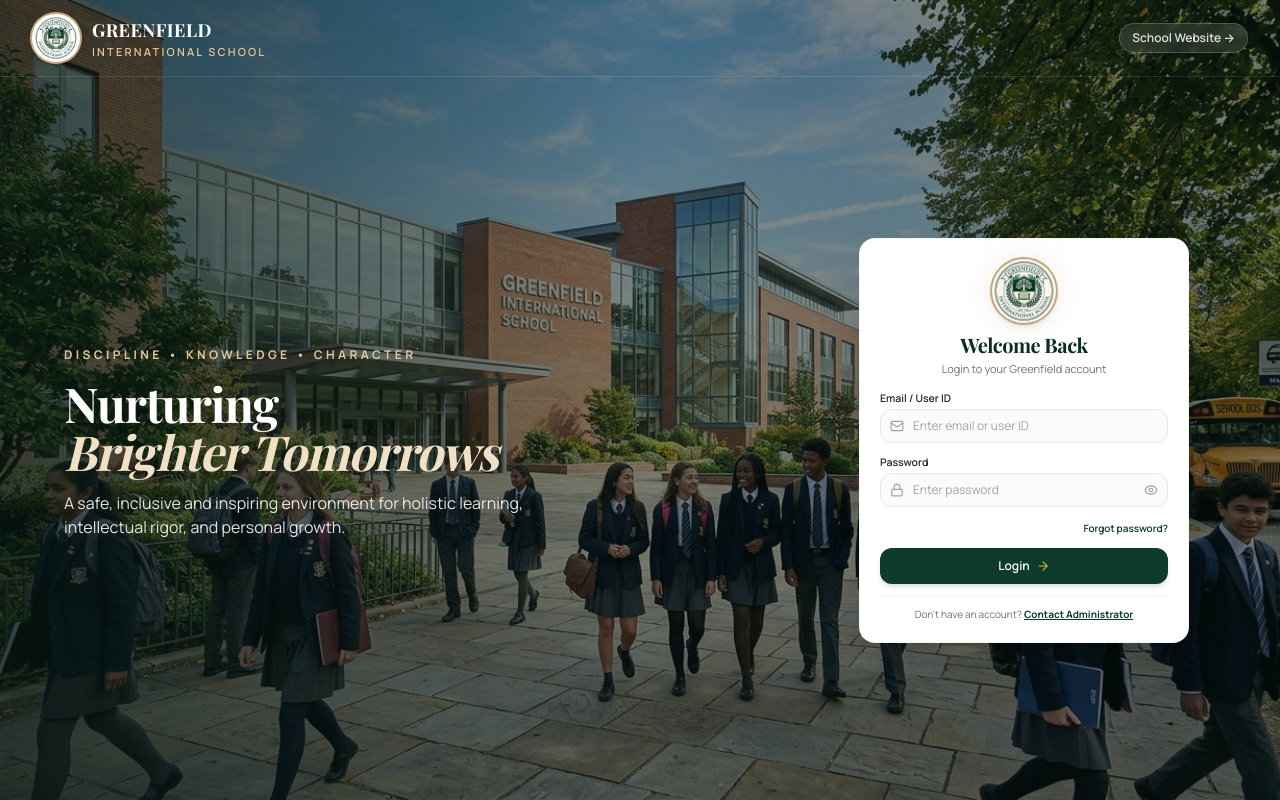
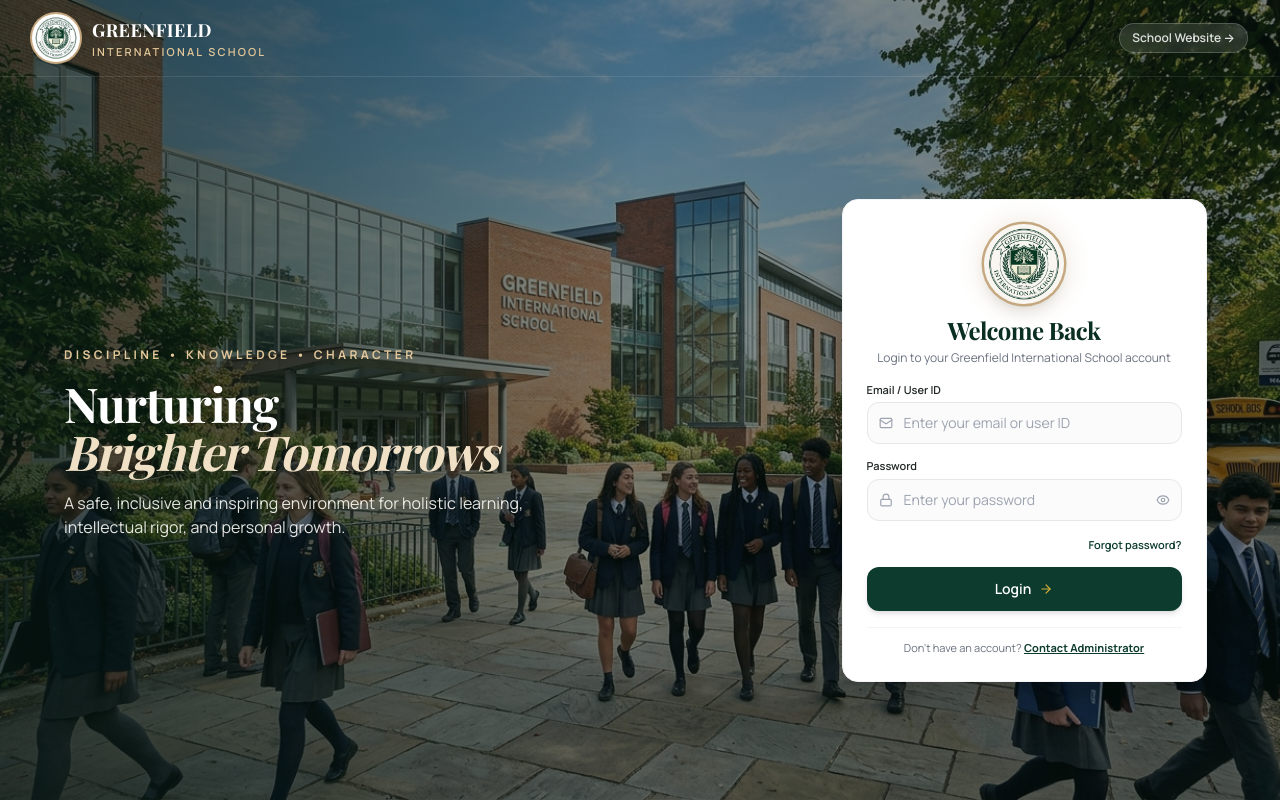
Before and after one commit to krishnaaurora/school-management-system, a React (Vite) app in the folder frontend/: page / in a window 1280 px wide. Built offline with nearby package versions, Linux system fonts and the light colour scheme; a web font is replaced by a local one.

Commit message:
Enlarge logo and balanced login form dimensions

```diff
--- a/frontend/src/components/LoginPage.jsx
+++ b/frontend/src/components/LoginPage.jsx
@@ -189,43 +189,43 @@ export default function LoginPage({ onNavigateHome, onLoginSuccess }) {
           </motion.div>
         </div>
 
-        {/* RIGHT COLUMN: Clean, Compact Login Card */}
-        <div className="relative z-10 w-full lg:w-2/5 flex items-center justify-center p-3 sm:p-5 lg:p-6">
+        {/* RIGHT COLUMN: Clean, Balanced Login Card */}
+        <div className="relative z-10 w-full lg:w-2/5 flex items-center justify-center p-4 sm:p-6 lg:p-8">
 
           <motion.div
             initial={{ opacity: 0, scale: 0.95 }}
             animate={{ opacity: 1, scale: 1 }}
             transition={{ duration: 0.5, delay: 0.1 }}
-            className="w-full max-w-[315px] sm:max-w-[330px] bg-white rounded-2xl shadow-2xl border border-gray-100/90 p-4 sm:p-5 relative overflow-hidden"
+            className="w-full max-w-[350px] sm:max-w-[365px] bg-white rounded-2xl shadow-2xl border border-gray-100 p-5 sm:p-6 relative overflow-hidden"
           >
 
             {loggedInUser ? (
               /* ── LOGGED IN DASHBOARD VIEW ── */
-              <div className="py-1 text-center">
-                <div className="w-12 h-12 rounded-full bg-forest-50 border-2 border-forest-800/30 flex items-center justify-center mx-auto mb-2">
-                  <CheckCircle2 className="w-7 h-7 text-forest-800" />
+              <div className="py-2 text-center">
+                <div className="w-14 h-14 rounded-full bg-forest-50 border-2 border-forest-800/30 flex items-center justify-center mx-auto mb-2.5">
+                  <CheckCircle2 className="w-8 h-8 text-forest-800" />
                 </div>
 
-                <div className="inline-block px-2.5 py-0.5 rounded-full text-[9.5px] font-bold uppercase tracking-wider mb-1.5 border border-forest-800/20 bg-forest-50 text-forest-900">
+                <div className="inline-block px-2.5 py-0.5 rounded-full text-[10px] font-bold uppercase tracking-wider mb-2 border border-forest-800/20 bg-forest-50 text-forest-900">
                   {loggedInUser.roleName}
                 </div>
 
-                <h2 className="font-serif text-lg font-bold text-[#0B2E23] mb-0.5">
+                <h2 className="font-serif text-xl font-bold text-[#0B2E23] mb-0.5">
                   Welcome, {loggedInUser.name}
                 </h2>
-                <p className="text-[10.5px] text-gray-500 mb-3 font-mono">
+                <p className="text-[11px] text-gray-500 mb-3.5 font-mono">
                   {loggedInUser.email} &bull; {loggedInUser.id}
                 </p>
 
                 {/* Role Permissions */}
-                <div className="text-left bg-[#F8F5EF] p-2.5 rounded-xl border border-gray-200 mb-3">
-                  <p className="text-[10px] font-bold uppercase tracking-wider text-[#0B2E23] mb-1.5">
+                <div className="text-left bg-[#F8F5EF] p-3 rounded-xl border border-gray-200 mb-3.5">
+                  <p className="text-[10.5px] font-bold uppercase tracking-wider text-[#0B2E23] mb-1.5">
                     Authorized Portal Modules:
                   </p>
                   <div className="space-y-1">
                     {loggedInUser.permissions.map((perm, i) => (
-                      <div key={i} className="flex items-center gap-1.5 text-[10.5px] text-charcoal-800">
-                        <CheckCircle2 className="w-3 h-3 text-forest-700 flex-shrink-0" />
+                      <div key={i} className="flex items-center gap-1.5 text-[11px] text-charcoal-800">
+                        <CheckCircle2 className="w-3.5 h-3.5 text-forest-700 flex-shrink-0" />
                         <span>{perm}</span>
                       </div>
                     ))}
@@ -233,10 +233,10 @@ export default function LoginPage({ onNavigateHome, onLoginSuccess }) {
                 </div>
 
                 {/* Action Buttons */}
-                <div className="flex flex-col gap-1.5">
+                <div className="flex flex-col gap-2">
                   <button
                     onClick={() => alert(`Redirecting to ${loggedInUser.roleName} Institutional Portal Workspace...`)}
-                    className="w-full py-2 px-3 rounded-xl bg-forest-900 hover:bg-forest-800 text-white font-semibold text-[11px] transition-all shadow-md flex items-center justify-center gap-1.5 cursor-pointer"
+                    className="w-full py-2.5 px-4 rounded-xl bg-forest-900 hover:bg-forest-800 text-white font-semibold text-xs transition-all shadow-md flex items-center justify-center gap-2 cursor-pointer"
                   >
                     <span>Launch Portal Workspace</span>
                     <ArrowRight className="w-3.5 h-3.5 text-gold-400" />
@@ -248,9 +248,9 @@ export default function LoginPage({ onNavigateHome, onLoginSuccess }) {
                       setIdentifier('');
                       setPassword('');
                     }}
-                    className="w-full py-1.5 px-3 rounded-xl border border-gray-300 hover:bg-gray-50 text-charcoal-700 font-medium text-[10.5px] transition-colors flex items-center justify-center gap-1.5 cursor-pointer"
+                    className="w-full py-2 px-4 rounded-xl border border-gray-300 hover:bg-gray-50 text-charcoal-700 font-medium text-[11px] transition-colors flex items-center justify-center gap-1.5 cursor-pointer"
                   >
-                    <LogOut className="w-3 h-3 text-gray-500" />
+                    <LogOut className="w-3.5 h-3.5 text-gray-500" />
                     <span>Switch User / Log Out</span>
                   </button>
                 </div>
@@ -262,13 +262,13 @@ export default function LoginPage({ onNavigateHome, onLoginSuccess }) {
               <div>
 
                 {/* Form Header with High-Clarity, Prominent Crest Logo */}
-                <div className="flex flex-col items-center text-center mb-3 sm:mb-3.5">
-                  <div className="relative mb-2">
+                <div className="flex flex-col items-center text-center mb-4 sm:mb-4.5">
+                  <div className="relative mb-2.5">
                     {/* Subtle gold halo glow */}
-                    <div className="absolute inset-0 rounded-full bg-[#C5A880]/20 blur-md transform scale-110" />
+                    <div className="absolute inset-0 rounded-full bg-[#C5A880]/25 blur-md transform scale-110" />
 
-                    {/* Logo container with razor-sharp contrast & gold border */}
-                    <div className="relative w-16 h-16 sm:w-18 sm:h-18 rounded-full overflow-hidden bg-[#FAF7F2] ring-2 ring-[#C5A880] shadow-md flex items-center justify-center p-0.5">
+                    {/* Logo container enlarged for razor-sharp clarity & elegance */}
+                    <div className="relative w-20 h-20 sm:w-22 sm:h-22 rounded-full overflow-hidden bg-[#FAF7F2] ring-[2.5px] ring-[#C5A880] shadow-lg flex items-center justify-center p-1">
                       <img
                         src="/gis-crest.jpg"
                         alt="Greenfield International School Crest"
@@ -278,24 +278,24 @@ export default function LoginPage({ onNavigateHome, onLoginSuccess }) {
                     </div>
                   </div>
 
-                  <h2 className="font-serif text-lg sm:text-xl font-bold text-[#0B2E23] tracking-tight leading-tight">
+                  <h2 className="font-serif text-xl sm:text-2xl font-bold text-[#0B2E23] tracking-tight leading-tight">
                     Welcome Back
                   </h2>
-                  <p className="text-[10.5px] sm:text-[11px] text-gray-500 mt-0.5 max-w-[240px]">
-                    Login to your Greenfield account
+                  <p className="text-xs text-gray-500 mt-1">
+                    Login to your Greenfield International School account
                   </p>
                 </div>
 
                 {/* Login Form */}
-                <form onSubmit={handleLogin} className="space-y-2.5 sm:space-y-3">
+                <form onSubmit={handleLogin} className="space-y-3 sm:space-y-3.5">
 
                   {/* Email / User ID field */}
                   <div>
-                    <label className="block text-[10.5px] font-semibold text-charcoal-800 mb-0.5">
+                    <label className="block text-[11px] font-semibold text-charcoal-800 mb-1">
                       Email / User ID
                     </label>
                     <div className="relative">
-                      <div className="absolute inset-y-0 left-0 pl-2.5 flex items-center pointer-events-none text-gray-400">
+                      <div className="absolute inset-y-0 left-0 pl-3 flex items-center pointer-events-none text-gray-400">
                         <Mail className="w-3.5 h-3.5" />
                       </div>
                       <input
@@ -303,19 +303,19 @@ export default function LoginPage({ onNavigateHome, onLoginSuccess }) {
                         required
                         value={identifier}
                         onChange={(e) => setIdentifier(e.target.value)}
-                        placeholder="Enter email or user ID"
-                        className="w-full pl-8 pr-2.5 py-1.5 sm:py-2 text-xs bg-gray-50/70 border border-gray-200 rounded-xl focus:outline-none focus:ring-2 focus:ring-forest-800 focus:bg-white transition-all text-charcoal-900 placeholder:text-gray-400"
+                        placeholder="Enter your email or user ID"
+                        className="w-full pl-9 pr-3 py-2 sm:py-2.5 text-xs sm:text-sm bg-gray-50/70 border border-gray-200 rounded-xl focus:outline-none focus:ring-2 focus:ring-forest-800 focus:bg-white transition-all text-charcoal-900 placeholder:text-gray-400"
                       />
                     </div>
                   </div>
 
                   {/* Password field */}
                   <div>
-                    <label className="block text-[10.5px] font-semibold text-charcoal-800 mb-0.5">
+                    <label className="block text-[11px] font-semibold text-charcoal-800 mb-1">
                       Password
                     </label>
                     <div className="relative">
-                      <div className="absolute inset-y-0 left-0 pl-2.5 flex items-center pointer-events-none text-gray-400">
+                      <div className="absolute inset-y-0 left-0 pl-3 flex items-center pointer-events-none text-gray-400">
                         <Lock className="w-3.5 h-3.5" />
                       </div>
                       <input
@@ -323,13 +323,13 @@ export default function LoginPage({ onNavigateHome, onLoginSuccess }) {
                         required
                         value={password}
                         onChange={(e) => setPassword(e.target.value)}
-                        placeholder="Enter password"
-                        className="w-full pl-8 pr-8 py-1.5 sm:py-2 text-xs bg-gray-50/70 border border-gray-200 rounded-xl focus:outline-none focus:ring-2 focus:ring-forest-800 focus:bg-white transition-all text-charcoal-900 placeholder:text-gray-400"
+                        placeholder="Enter your password"
+                        className="w-full pl-9 pr-9 py-2 sm:py-2.5 text-xs sm:text-sm bg-gray-50/70 border border-gray-200 rounded-xl focus:outline-none focus:ring-2 focus:ring-forest-800 focus:bg-white transition-all text-charcoal-900 placeholder:text-gray-400"
                       />
                       <button
                         type="button"
                         onClick={() => setShowPassword(!showPassword)}
-                        className="absolute inset-y-0 right-0 pr-2.5 flex items-center text-gray-400 hover:text-gray-600 focus:outline-none cursor-pointer"
+                        className="absolute inset-y-0 right-0 pr-3 flex items-center text-gray-400 hover:text-gray-600 focus:outline-none cursor-pointer"
                       >
                         {showPassword ? <EyeOff className="w-3.5 h-3.5" /> : <Eye className="w-3.5 h-3.5" />}
                       </button>
@@ -341,7 +341,7 @@ export default function LoginPage({ onNavigateHome, onLoginSuccess }) {
                     <button
                       type="button"
                       onClick={() => setForgotPasswordOpen(true)}
-                      className="text-[10px] font-semibold text-forest-800 hover:text-forest-950 transition-colors cursor-pointer"
+                      className="text-[11px] font-semibold text-forest-800 hover:text-forest-950 transition-colors cursor-pointer"
                     >
                       Forgot password?
                     </button>
@@ -351,10 +351,10 @@ export default function LoginPage({ onNavigateHome, onLoginSuccess }) {
                   <button
                     type="submit"
                     disabled={loading}
-                    className="w-full py-2 sm:py-2.5 px-3 rounded-xl bg-[#0D3B2E] hover:bg-[#07241B] text-white font-semibold text-xs transition-all shadow-md hover:shadow-lg flex items-center justify-center gap-1.5 group cursor-pointer disabled:opacity-75"
+                    className="w-full py-2.5 sm:py-3 px-4 rounded-xl bg-[#0D3B2E] hover:bg-[#07241B] text-white font-semibold text-xs sm:text-sm transition-all shadow-md hover:shadow-lg flex items-center justify-center gap-2 group cursor-pointer disabled:opacity-75"
                   >
                     {loading ? (
-                      <div className="w-3.5 h-3.5 border-2 border-white/30 border-t-white rounded-full animate-spin" />
+                      <div className="w-4 h-4 border-2 border-white/30 border-t-white rounded-full animate-spin" />
                     ) : (
                       <>
                         <span>Login</span>
@@ -366,8 +366,8 @@ export default function LoginPage({ onNavigateHome, onLoginSuccess }) {
                 </form>
 
                 {/* Administrative Registration Notice */}
-                <div className="mt-3 pt-2.5 border-t border-gray-100 text-center">
-                  <p className="text-[10px] text-gray-500">
+                <div className="mt-4 pt-3 border-t border-gray-100 text-center">
+                  <p className="text-[11px] text-gray-500">
                     Don't have an account?{' '}
                     <button
                       type="button"
```
